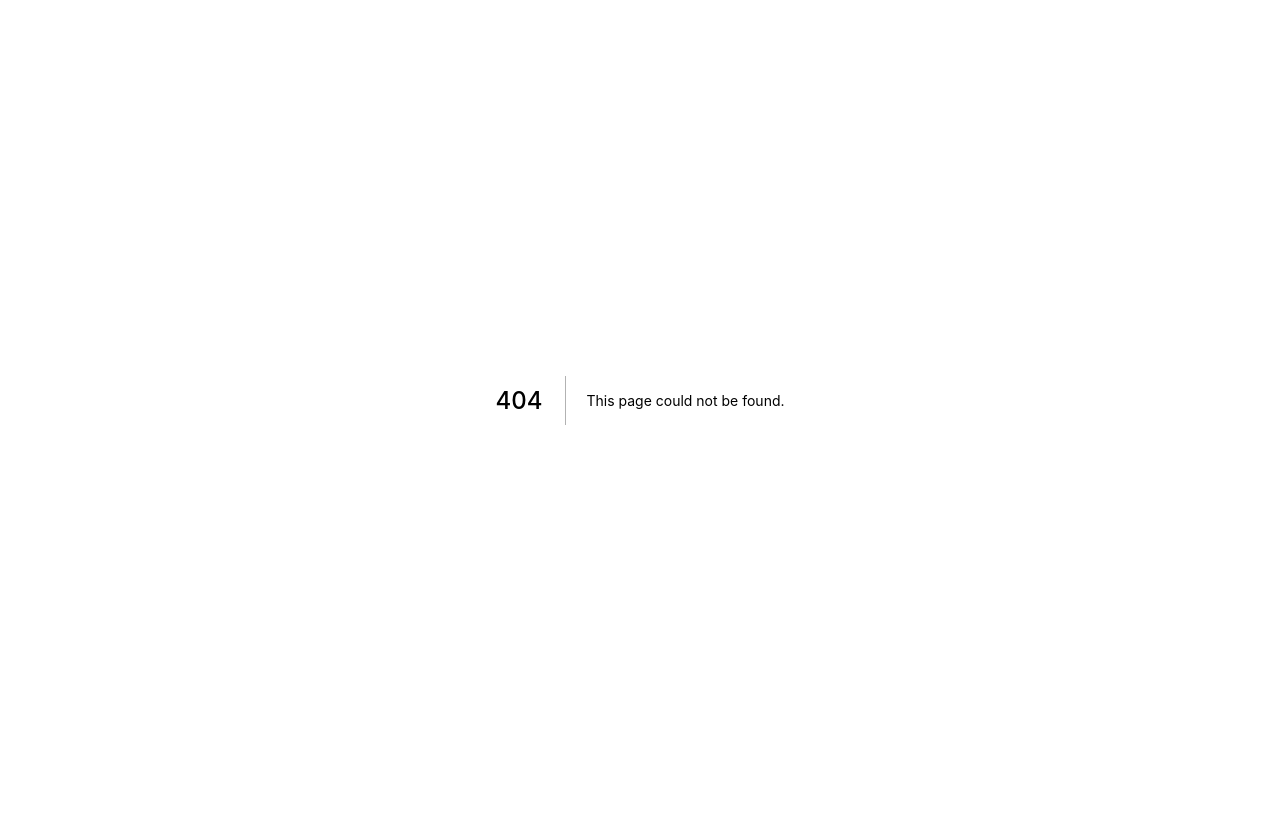
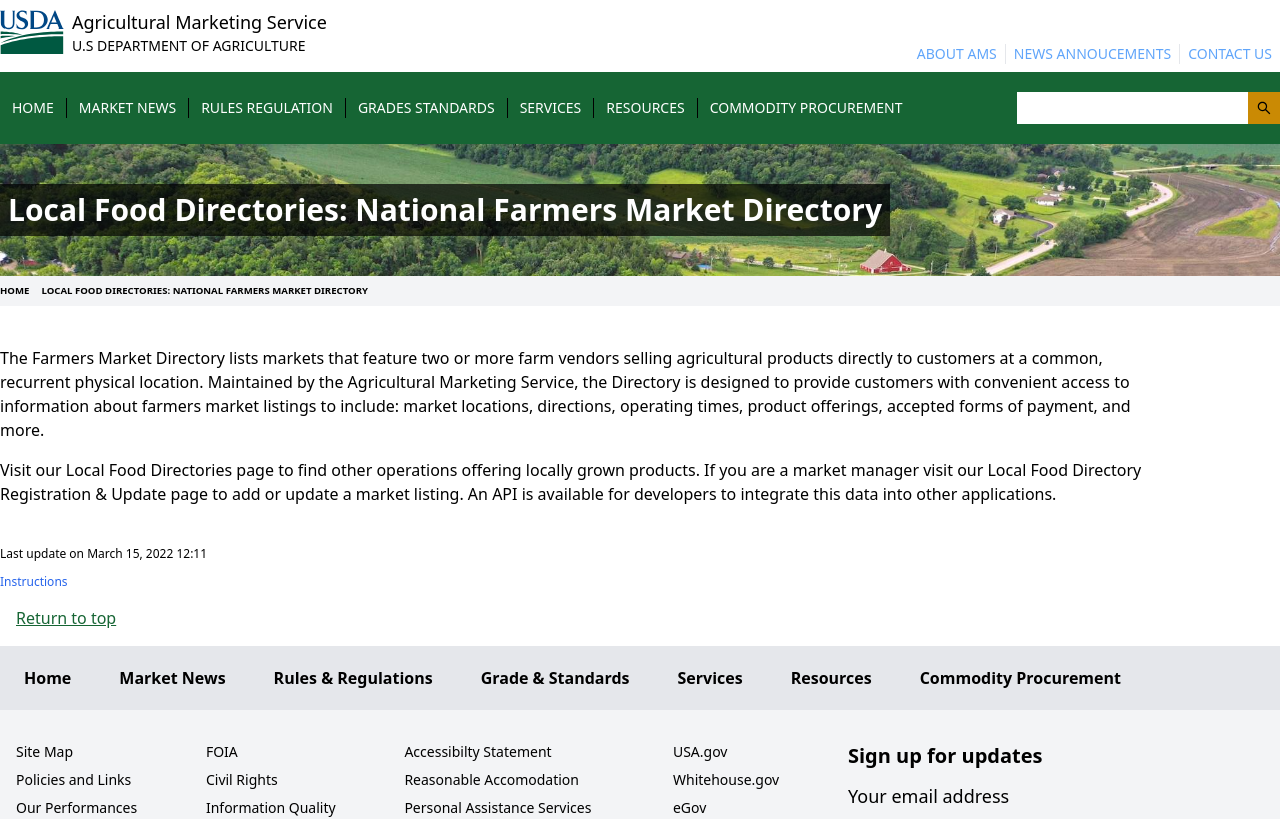
Before and after one commit to addegbenga/baronial-mvp, a Next.js app: page /local-food-directories/Farmersmarkets in a window 1280 px wide. Before the commit this address had no page. Shown: the top 819 px of the page. Built offline with nearby package versions, Linux system fonts and the light colour scheme.

Commit message:
added a new dynamic page for market directory

```diff
--- a/components/Hero.tsx
+++ b/components/Hero.tsx
@@ -1,13 +1,15 @@
 type reactChild = {
   children: React.ReactNode;
+  background: any;
+  height: number;
 };
 
-const HeroSection = ({ children }: reactChild) => {
+const HeroSection = ({ background, height, children }: reactChild) => {
   return (
     <div
-      className="h-[30rem]"
+      className={`h-[${height}rem]`}
       style={{
-        background: "url(3marketnews.jpeg)",
+        background: `url(${background})`,
         backgroundSize: "cover",
         backgroundPosition: "cover",
       }}
--- a/components/SelectForm.tsx
+++ b/components/SelectForm.tsx
@@ -1,17 +1,18 @@
 import { Fragment, useState } from "react";
 import { Listbox, Transition } from "@headlessui/react";
+import Link from "next/link";
 import {
   AiFillCheckCircle as CheckIcon,
   AiFillCheckCircle as SelectorIcon,
 } from "react-icons/ai";
 
 const people = [
-  { name: "What are you looking for?" },
-  { name: "Arlene Mccoy" },
-  { name: "Devon Webb" },
-  { name: "Tom Cook" },
-  { name: "Tanya Fox" },
-  { name: "Hellen Schmidt" },
+  { name: "What are you looking for?", url: "/" },
+  { name: "Farmersmarkets", url: "/local-food-directories/Farmersmarkets" },
+  { name: "Devon Webb", url: "/local-food-directories/Farmersmarkets" },
+  { name: "Tom Cook", url: "/local-food-directories/Farmersmarkets" },
+  { name: "Tanya Fox", url: "/local-food-directories/Farmersmarkets" },
+  { name: "Hellen Schmidt", url: "/local-food-directories/Farmersmarkets" },
 ];
 
 export default function SelectForm() {
@@ -49,6 +50,7 @@
                 >
                   {({ selected }) => (
                     <>
+                      <Link href={person.url} passHref>
                         <span
                           className={`block truncate ${
                             selected ? "font-medium" : "font-normal"
@@ -56,6 +58,8 @@
                         >
                           {person.name}
                         </span>
+                      </Link>
+
                       {selected ? (
                         <span className="absolute inset-y-0 left-0 flex items-center pl-3 text-amber-600">
                           <CheckIcon className="w-5 h-5" aria-hidden="true" />
--- a/pages/index.tsx
+++ b/pages/index.tsx
@@ -14,7 +14,7 @@
       <div>
         <Navbar />
         <Subnavbar />
-        <HeroSection>
+        <HeroSection height={30} background="/3marketnews.jpeg">
           <div className="py-20  container mx-auto">
             <div className="bg-white lg:max-w-lg mx-4 p-8 flex flex-col  text-center">
               <h1 className="text-3xl lg:text-5xl font-bold text-green-700">
--- /dev/null
+++ b/pages/local-food-directories/Farmersmarkets.tsx
@@ -0,0 +1,56 @@
+import { NextPage } from "next";
+import React from "react";
+import Footer from "../../components/Footer";
+import HeroSection from "../../components/Hero";
+import Navbar from "../../components/Navbar";
+import Subnavbar from "../../components/Subnavbar";
+const Farmersmarkets: NextPage = () => {
+  return (
+    <div>
+      <Navbar />
+      <Subnavbar />
+      <HeroSection height={20} background="/default-hero-image1.jpeg">
+        <div className="py-10 flex items-end h-full  container mx-auto">
+          <div className="bg-black bg-opacity-70 w-fit">
+            <h1 className="text-3xl text-white p-2 font-bold">
+              Local Food Directories: National Farmers Market Directory
+            </h1>
+          </div>
+        </div>
+      </HeroSection>
+      <div className="bg-gray-100">
+        <div className="container mx-auto text-[0.6rem] font-bold gap-3 py-2 flex">
+          <h1>HOME</h1>
+          <h1>LOCAL FOOD DIRECTORIES: NATIONAL FARMERS MARKET DIRECTORY</h1>
+        </div>
+      </div>
+      <div className="container mx-auto">
+        <div className="flex flex-col gap-4 py-10 max-w-6xl">
+          <p>
+            The Farmers Market Directory lists markets that feature two or more
+            farm vendors selling agricultural products directly to customers at
+            a common, recurrent physical location. Maintained by the
+            Agricultural Marketing Service, the Directory is designed to provide
+            customers with convenient access to information about farmers market
+            listings to include: market locations, directions, operating times,
+            product offerings, accepted forms of payment, and more.
+          </p>
+          <p>
+            Visit our Local Food Directories page to find other operations
+            offering locally grown products. If you are a market manager visit
+            our Local Food Directory Registration & Update page to add or update
+            a market listing. An API is available for developers to integrate
+            this data into other applications.
+          </p>
+        </div>
+        <div className="text-xs flex flex-col gap-3">
+          <p>Last update on March 15, 2022 12:11</p>
+          <p className="text-blue-600 font-medium">Instructions</p>
+        </div>
+      </div>
+      <Footer />
+    </div>
+  );
+};
+
+export default Farmersmarkets;
```
Also changed, not shown: public/default-hero-image1.jpeg (added). Lines whose indentation alone changed are shown as unchanged.
